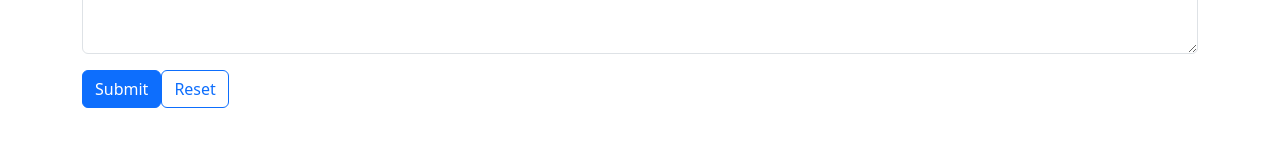
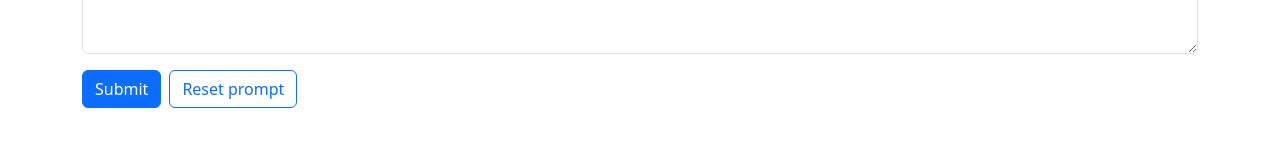
Before and after one commit to YowoSK/Hackaton24-VICTUS-3, a React (Create React App) app in the folder validator/: page / in a window 1280 px wide. Shown: the part 374-520 px from the top of the page. Built offline with nearby package versions, Linux system fonts and the light colour scheme.

Commit message:
fixed style of buttons

```diff
--- a/validator/src/components/HomePage.js
+++ b/validator/src/components/HomePage.js
@@ -25,9 +25,7 @@ const HomePage = () => {
     };
 
     const handleReset = () => {
-        setFile(null);
         setPrompt('');
-        setResult('');
     };
 
     return (
@@ -47,8 +45,8 @@ const HomePage = () => {
                 rows={10}
                 onChange={handlePromptChange}
             />
-            <button className="btn mt-3 btn-primary" onClick={handleSubmit}>Submit</button>
-            <button className="btn mt-3 btn-outline-primary" onClick={handleReset}>Reset</button>
+            <button className="btn mt-3 btn-primary me-2" onClick={handleSubmit}>Submit</button>
+            <button className="btn mt-3 btn-outline-primary" onClick={handleReset}>Reset prompt</button>
             {result && (
                 <div className="mt-3">
                     <h2>Results:</h2>
```
